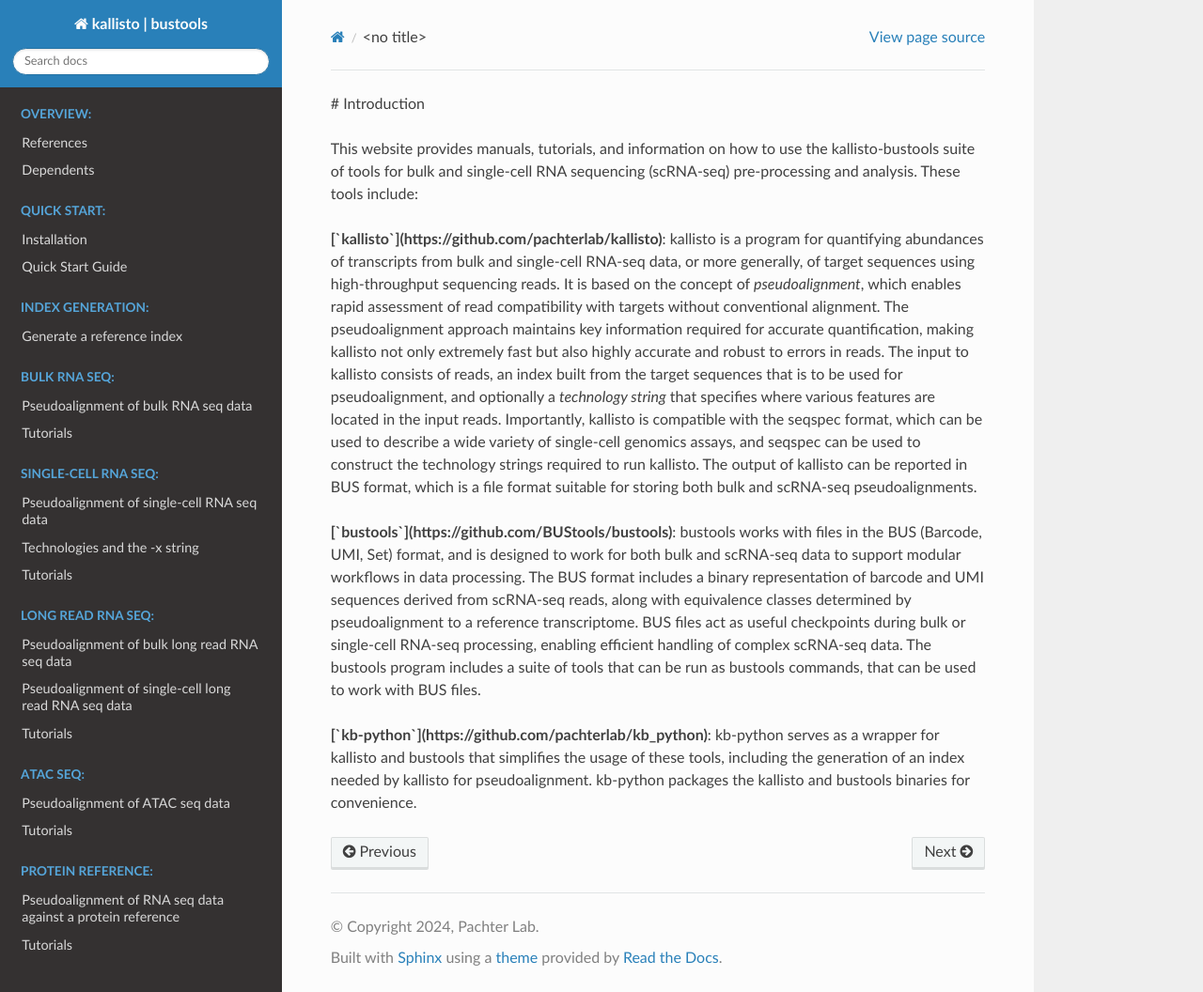
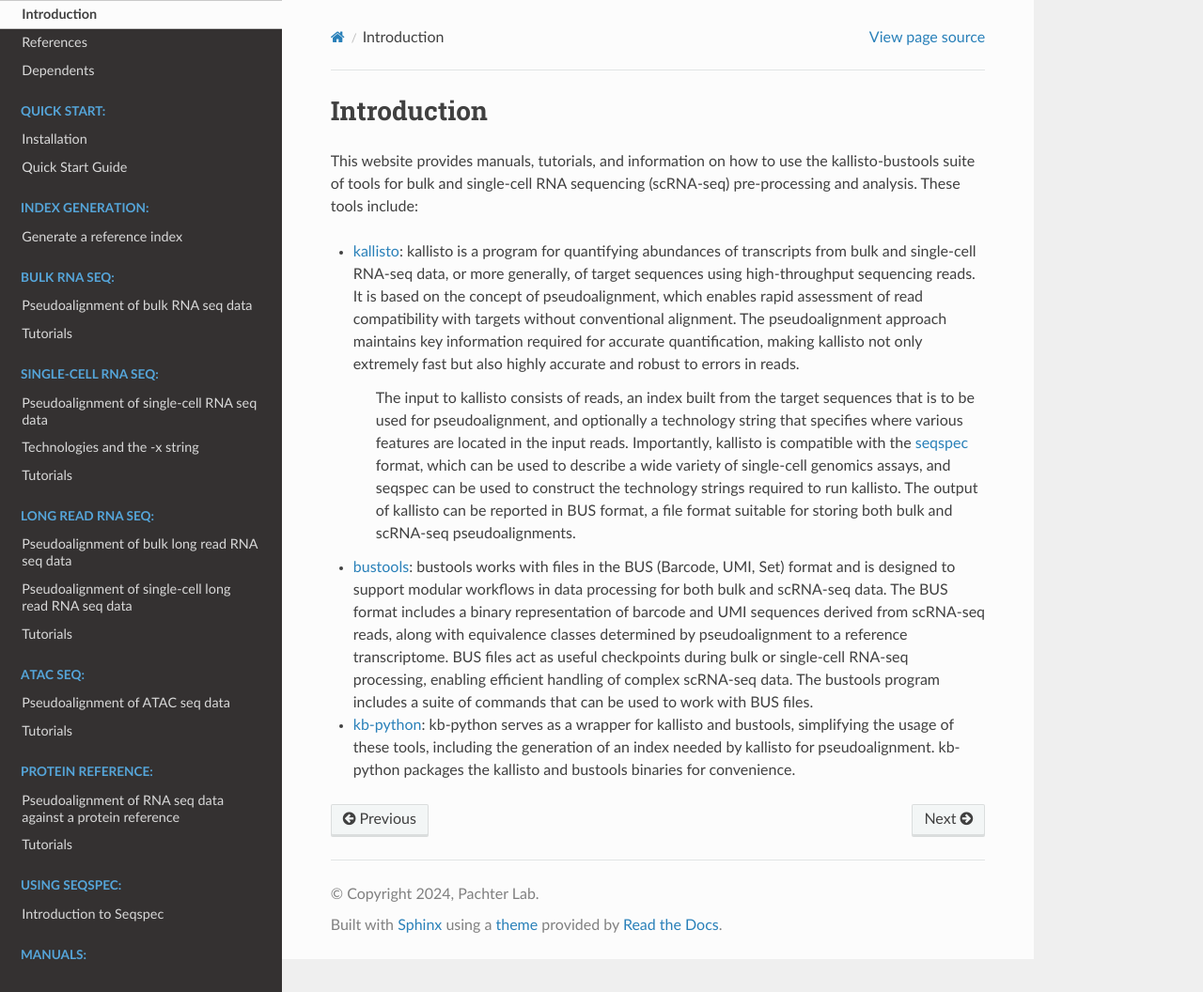
Before and after one commit to pachterlab/kb_docs, a Sphinx documentation site: the page built from docs/source/overview/introduction.rst, in a window 1280 px wide and 1056 px high. Shown: the whole window at 94% size. Built offline with Sphinx 7.4.7 and the Read the Docs theme 3.1.0, drawn with Linux system fonts in a browser that asks for light colours.

Commit message:
Update introduction.rst

```diff
--- a/docs/source/overview/introduction.rst
+++ b/docs/source/overview/introduction.rst
@@ -1,9 +1,12 @@
-# Introduction
+Introduction
+============
 
 This website provides manuals, tutorials, and information on how to use the kallisto-bustools suite of tools for bulk and single-cell RNA sequencing (scRNA-seq) pre-processing and analysis. These tools include:
 
-* **[`kallisto`](https://github.com/pachterlab/kallisto)**: kallisto is a program for quantifying abundances of transcripts from bulk and single-cell RNA-seq data, or more generally, of target sequences using high-throughput sequencing reads. It is based on the concept of *pseudoalignment*, which enables rapid assessment of read compatibility with targets without conventional alignment. The pseudoalignment approach maintains key information required for accurate quantification, making kallisto not only extremely fast but also highly accurate and robust to errors in reads. The input to kallisto consists of reads, an index built from the target sequences that is to be used for pseudoalignment, and optionally a *technology string* that specifies where various features are located in the input reads. Importantly, kallisto is compatible with the seqspec format, which can be used to describe a wide variety of single-cell genomics assays, and seqspec can be used to construct the technology strings required to run kallisto. The output of kallisto can be reported in BUS format, which is a file format suitable for storing both bulk and scRNA-seq pseudoalignments.
+* `kallisto <https://github.com/pachterlab/kallisto>`_: kallisto is a program for quantifying abundances of transcripts from bulk and single-cell RNA-seq data, or more generally, of target sequences using high-throughput sequencing reads. It is based on the concept of pseudoalignment, which enables rapid assessment of read compatibility with targets without conventional alignment. The pseudoalignment approach maintains key information required for accurate quantification, making kallisto not only extremely fast but also highly accurate and robust to errors in reads.
 
-* **[`bustools`](https://github.com/BUStools/bustools)**: bustools works with files in the BUS (Barcode, UMI, Set) format, and is designed to work for both bulk and scRNA-seq data to support modular workflows in data processing. The BUS format includes a binary representation of barcode and UMI sequences derived from scRNA-seq reads, along with equivalence classes determined by pseudoalignment to a reference transcriptome. BUS files act as useful checkpoints during bulk or single-cell RNA-seq processing, enabling efficient handling of complex scRNA-seq data. The bustools program includes a suite of tools that can be run as bustools commands, that can be used to work with BUS files.
+   The input to kallisto consists of reads, an index built from the target sequences that is to be used for pseudoalignment, and optionally a technology string that specifies where various features are located in the input reads. Importantly, kallisto is compatible with the `seqspec <https://github.com/pachterlab/seqspec>`_ format, which can be used to describe a wide variety of single-cell genomics assays, and seqspec can be used to construct the technology strings required to run kallisto. The output of kallisto can be reported in BUS format, a file format suitable for storing both bulk and scRNA-seq pseudoalignments.
 
-* **[`kb-python`](https://github.com/pachterlab/kb_python)**: kb-python serves as a wrapper for kallisto and bustools that simplifies the usage of these tools, including the generation of an index needed by kallisto for pseudoalignment. kb-python packages the kallisto and bustools binaries for convenience.
+* `bustools <https://github.com/BUStools/bustools>`_: bustools works with files in the BUS (Barcode, UMI, Set) format and is designed to support modular workflows in data processing for both bulk and scRNA-seq data. The BUS format includes a binary representation of barcode and UMI sequences derived from scRNA-seq reads, along with equivalence classes determined by pseudoalignment to a reference transcriptome. BUS files act as useful checkpoints during bulk or single-cell RNA-seq processing, enabling efficient handling of complex scRNA-seq data. The bustools program includes a suite of commands that can be used to work with BUS files.
+
+* `kb-python <https://github.com/pachterlab/kb_python>`_: kb-python serves as a wrapper for kallisto and bustools, simplifying the usage of these tools, including the generation of an index needed by kallisto for pseudoalignment. kb-python packages the kallisto and bustools binaries for convenience.
```
